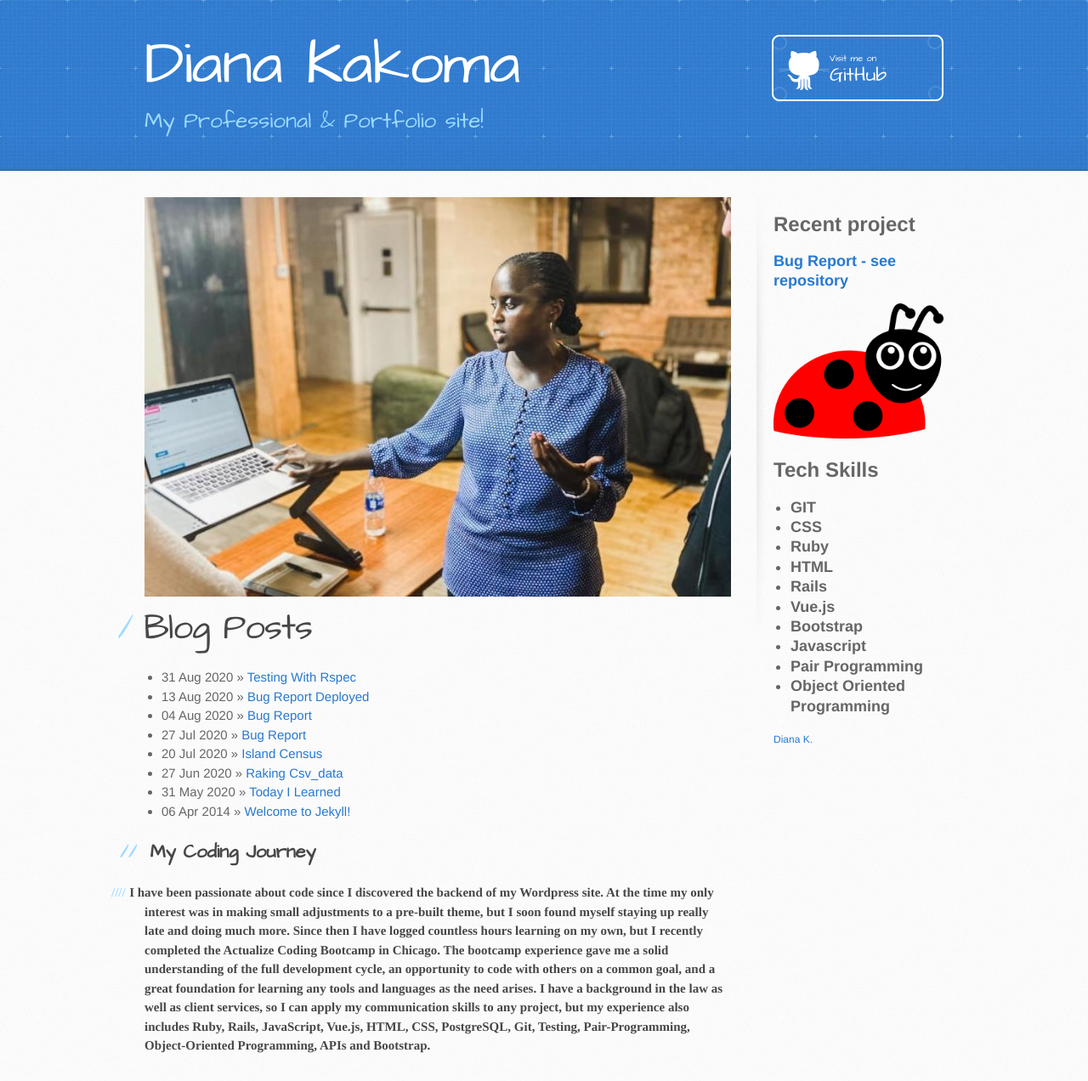
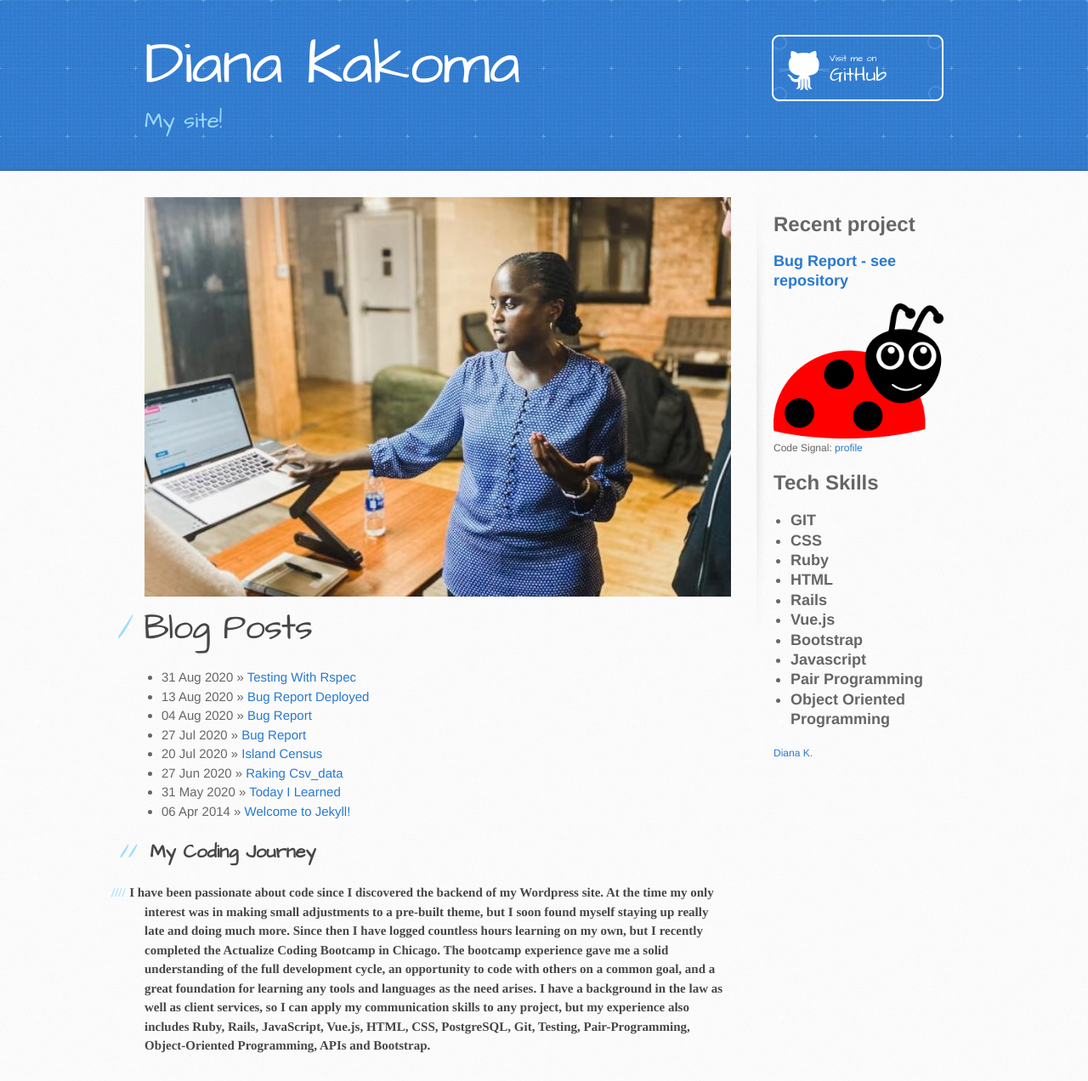
Before and after one commit to dianakakoma/dianakakoma.github.io, a Jekyll site: the page built from index.html, in a window 1280 px wide. Shown: the whole page at 85% size. Built offline with Jekyll 4.4.1, drawn with Linux system fonts in a browser that asks for light colours; comment, search, counter and statistics services are not loaded.

Commit message:
Update default.html

```diff
--- a/_layouts/default.html
+++ b/_layouts/default.html
@@ -20,7 +20,7 @@
     <header>
       <div class="inner">
         <h1> Diana Kakoma </h1>
-        <h2>My Professional & Portfolio site!</h2>
+        <h2>My site!</h2>
         <a href="https://github.com/dianakakoma" class="button"><small>Visit me on </small> GitHub</a>
       </div>
     </header>
@@ -38,7 +38,7 @@
                     <h1>Recent project</h1>
           <h2> <a href="https://github.com/dianakakoma/bug_report2.0">Bug Report - see repository</a> </h2>
           <a href="https://github.com/dianakakoma/bug_report2.0"> <img src="/images/happy-ladybug.png" width="100%" height="auto"> </a>
-
+          Code Signal: <a href=https://app.codesignal.com/profile/diana_k13>profile</a>
           <h1>Tech Skills</h1>
           <h2>
           <ul>
```
